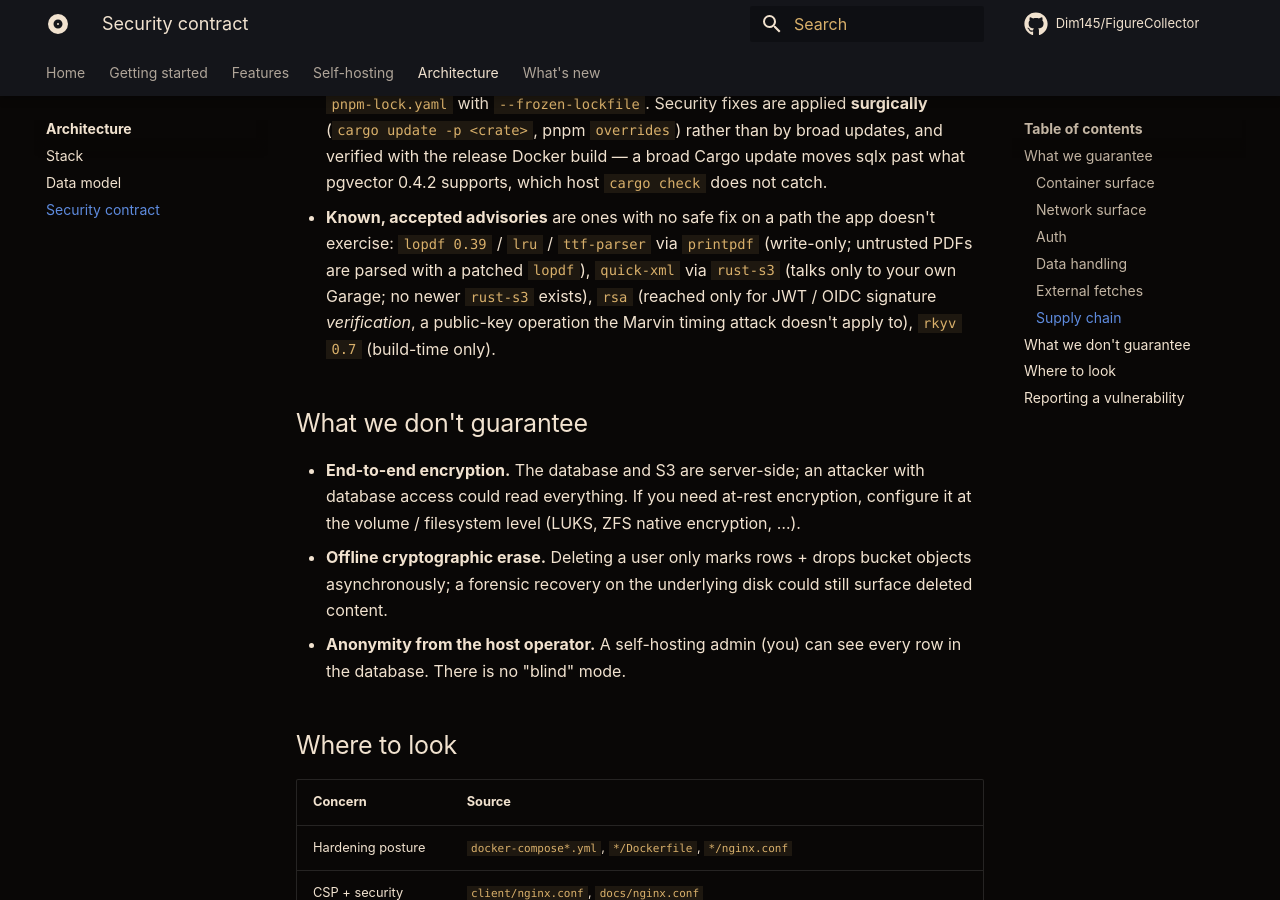
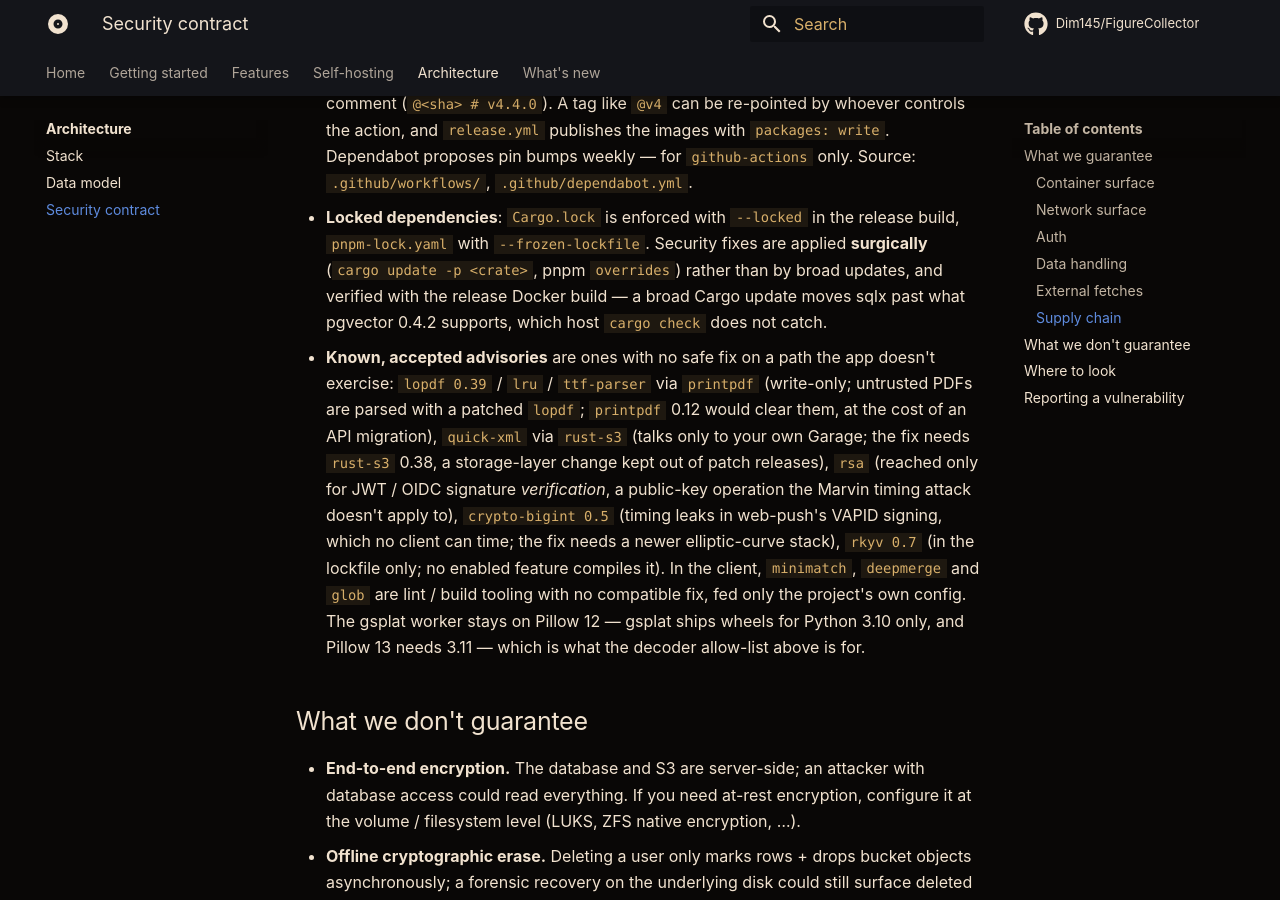
Before and after one commit to Dim145/FigureCollector, an MkDocs documentation site: the page built from docs/content/architecture/security.md, in a window 1280 px wide and 900 px high, scrolled down 3134 px. Built offline with MkDocs 1.6.1 and Material for MkDocs 9.7.7, drawn with Linux system fonts in a browser that asks for light colours; comment, search, counter and statistics services are not loaded; some of the changed text lies outside the part shown.

Commit message:
document the worker decoder allow-list and the accepted advisories
The security contract gains the embedding workers' allow-list (JPEG, PNG and
WebP only, since they decode official_image_url bytes no server pipeline has
seen) and brings the accepted advisories up to date: quick-xml and the
printpdf crates now name the change that would clear them, crypto-bigint
joins with its reason, rkyv is not compiled at all, the client's lint and
build tooling is listed, and the gsplat worker's Pillow 12 is explained.

Co-Authored-By: Claude Opus 5.5 <noreply@anthropic.com>

```diff
--- a/docs/content/architecture/security.md
+++ b/docs/content/architecture/security.md
@@ -37,6 +37,7 @@ A short reference of what FigureCollector guarantees, what it doesn't, and where
 - **Size + dimension caps** on uploads, enforced by the decoder *before* it allocates (a decompression bomb is refused, not decoded).
 - **Private documents** (invoices, receipts) are served owner-only with `X-Content-Type-Options: nosniff` and `Content-Security-Policy: sandbox; default-src 'none'`, so a PDF that carries script can't run it even when opened inline. Source: `server/src/routes/documents.rs`.
 - **Scan storage keys are derived from the scan's id, never read from the row.** The splat workers update `scans` directly with their own database credentials, so `storage_prefix` and `result_key` are treated as untrusted: a scan's frames, model and source video are always read and deleted at `scans/{id}/…`, and only `scans/{id}/result.ply` is ever served as a model. Trusting those columns would let anything able to write them stream — or delete — another user's objects. Source: `server/src/domain/scan.rs`, `server/src/routes/scans.rs`, `server/src/services/scan_cleanup.rs`.
+- **The embedding workers decode only JPEG, PNG and WebP** — the formats the server itself accepts for photos. They also fetch each figure's `official_image_url`, bytes no server-side pipeline has seen, so every other Pillow decoder (TIFF, FlashPix, PSD, EPS…) is refused before it runs. Source: `infrastructure/*/embed_index.py` (`DECODE_FORMATS`).
 
 ### External fetches
 
@@ -50,7 +51,7 @@ A short reference of what FigureCollector guarantees, what it doesn't, and where
 
 - **Every GitHub Action is pinned to a full commit SHA**, with its release in a trailing comment (`@<sha> # v4.4.0`). A tag like `@v4` can be re-pointed by whoever controls the action, and `release.yml` publishes the images with `packages: write`. Dependabot proposes pin bumps weekly — for `github-actions` only. Source: `.github/workflows/`, `.github/dependabot.yml`.
 - **Locked dependencies**: `Cargo.lock` is enforced with `--locked` in the release build, `pnpm-lock.yaml` with `--frozen-lockfile`. Security fixes are applied **surgically** (`cargo update -p <crate>`, pnpm `overrides`) rather than by broad updates, and verified with the release Docker build — a broad Cargo update moves sqlx past what pgvector 0.4.2 supports, which host `cargo check` does not catch.
-- **Known, accepted advisories** are ones with no safe fix on a path the app doesn't exercise: `lopdf 0.39` / `lru` / `ttf-parser` via `printpdf` (write-only; untrusted PDFs are parsed with a patched `lopdf`), `quick-xml` via `rust-s3` (talks only to your own Garage; no newer `rust-s3` exists), `rsa` (reached only for JWT / OIDC signature *verification*, a public-key operation the Marvin timing attack doesn't apply to), `rkyv 0.7` (build-time only).
+- **Known, accepted advisories** are ones with no safe fix on a path the app doesn't exercise: `lopdf 0.39` / `lru` / `ttf-parser` via `printpdf` (write-only; untrusted PDFs are parsed with a patched `lopdf`; `printpdf` 0.12 would clear them, at the cost of an API migration), `quick-xml` via `rust-s3` (talks only to your own Garage; the fix needs `rust-s3` 0.38, a storage-layer change kept out of patch releases), `rsa` (reached only for JWT / OIDC signature *verification*, a public-key operation the Marvin timing attack doesn't apply to), `crypto-bigint 0.5` (timing leaks in web-push's VAPID signing, which no client can time; the fix needs a newer elliptic-curve stack), `rkyv 0.7` (in the lockfile only; no enabled feature compiles it). In the client, `minimatch`, `deepmerge` and `glob` are lint / build tooling with no compatible fix, fed only the project's own config. The gsplat worker stays on Pillow 12 — gsplat ships wheels for Python 3.10 only, and Pillow 13 needs 3.11 — which is what the decoder allow-list above is for.
 
 ## What we don't guarantee
 
```
